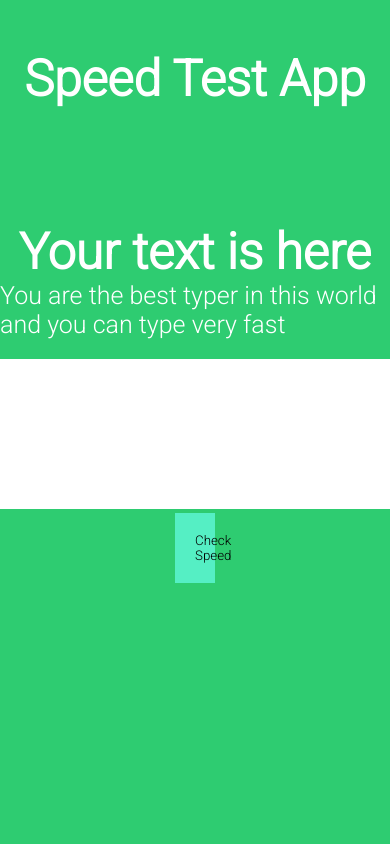
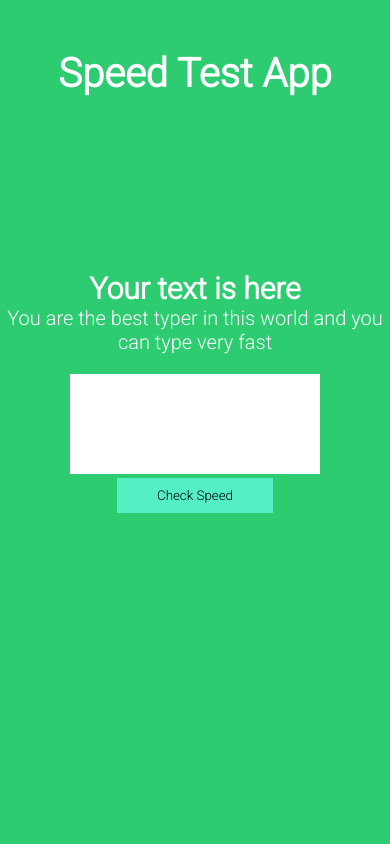
Before and after one commit to Corrupt-07/SpeedTest, a PHP site: page / in a window 390 px wide; the page is wider, and only the part inside the window is pictured. Run offline with PHP 8.4, Linux system fonts and the light colour scheme.

Commit message:
make it better2

```diff
--- a/style.css
+++ b/style.css
@@ -7,7 +7,7 @@
 }
 
 body{
-    height: 100vh;
+    height: 100%;
     background-color: #2ecc71;
     color: #fff;
 }
@@ -54,3 +54,25 @@ p{
     background-color: #55efc4;
     cursor: pointer;
 }
+
+@media only screen and (max-width: 600px) {
+  .title {
+    font-size: 40px;
+    text-align: center;
+  }
+  .sub-title{
+    font-size: 15px;
+}
+#actual_content{
+    font-size: 20px;
+    text-align: center;
+}
+    textarea{
+        height: 100px;
+        width: 250px;
+    }
+    .btn{
+        width: 40%;
+        padding: 10px;
+    }
+}
```
